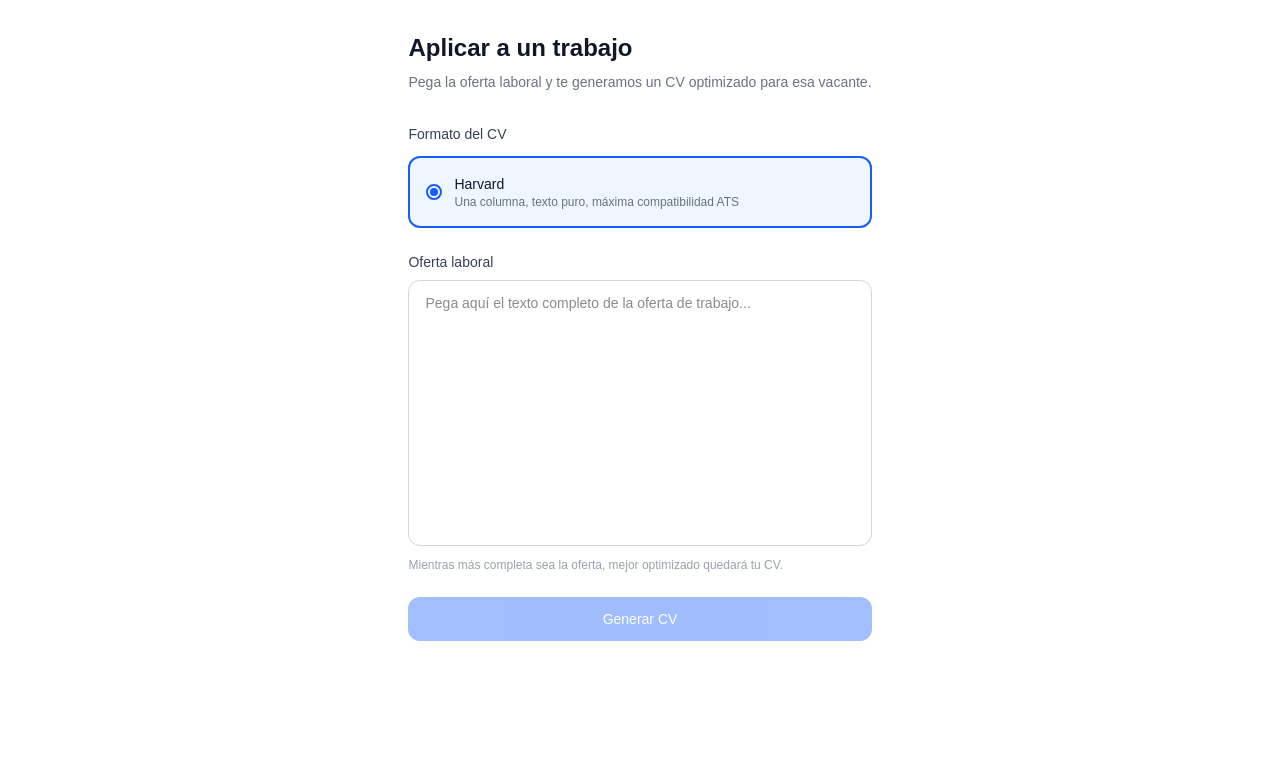
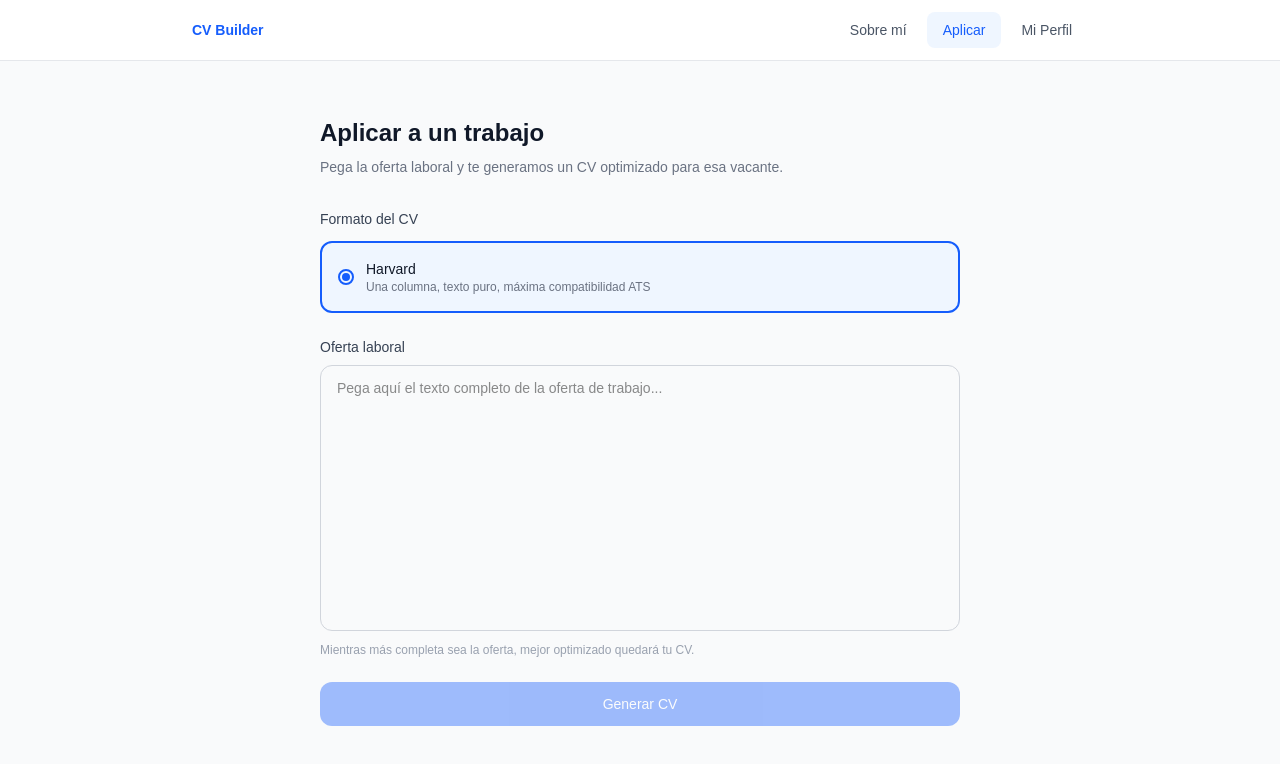
Before and after one commit to abeljoseca/cv-ai-app, a Next.js app: page /app/apply in a window 1280 px wide. Shown: the top 764 px of the page. Built offline with nearby package versions, Linux system fonts and the light colour scheme.

Commit message:
feat: navbar con navegacion entre secciones

```diff
--- /dev/null
+++ b/app/(protected)/layout.tsx
@@ -0,0 +1,49 @@
+'use client'
+
+import Link from 'next/link'
+import { usePathname } from 'next/navigation'
+
+export default function ProtectedLayout({
+  children,
+}: {
+  children: React.ReactNode
+}) {
+  const pathname = usePathname()
+
+  const links = [
+    { href: '/app/chat', label: 'Sobre mí' },
+    { href: '/app/apply', label: 'Aplicar' },
+    { href: '/app/profile', label: 'Mi Perfil' },
+  ]
+
+  return (
+    <div className="min-h-screen flex flex-col bg-gray-50">
+      {/* Navbar */}
+      <nav className="bg-white border-b border-gray-200 px-4 py-3">
+        <div className="max-w-4xl mx-auto flex items-center justify-between">
+          <span className="text-blue-600 font-semibold text-sm">CV Builder</span>
+          <div className="flex items-center gap-1">
+            {links.map(link => (
+              <Link
+                key={link.href}
+                href={link.href}
+                className={`px-4 py-2 rounded-lg text-sm font-medium transition-colors ${
+                  pathname === link.href
+                    ? 'bg-blue-50 text-blue-600'
+                    : 'text-gray-600 hover:bg-gray-100'
+                }`}
+              >
+                {link.label}
+              </Link>
+            ))}
+          </div>
+        </div>
+      </nav>
+
+      {/* Contenido */}
+      <main className="flex-1 max-w-4xl mx-auto w-full px-4 py-6">
+        {children}
+      </main>
+    </div>
+  )
+}
```
